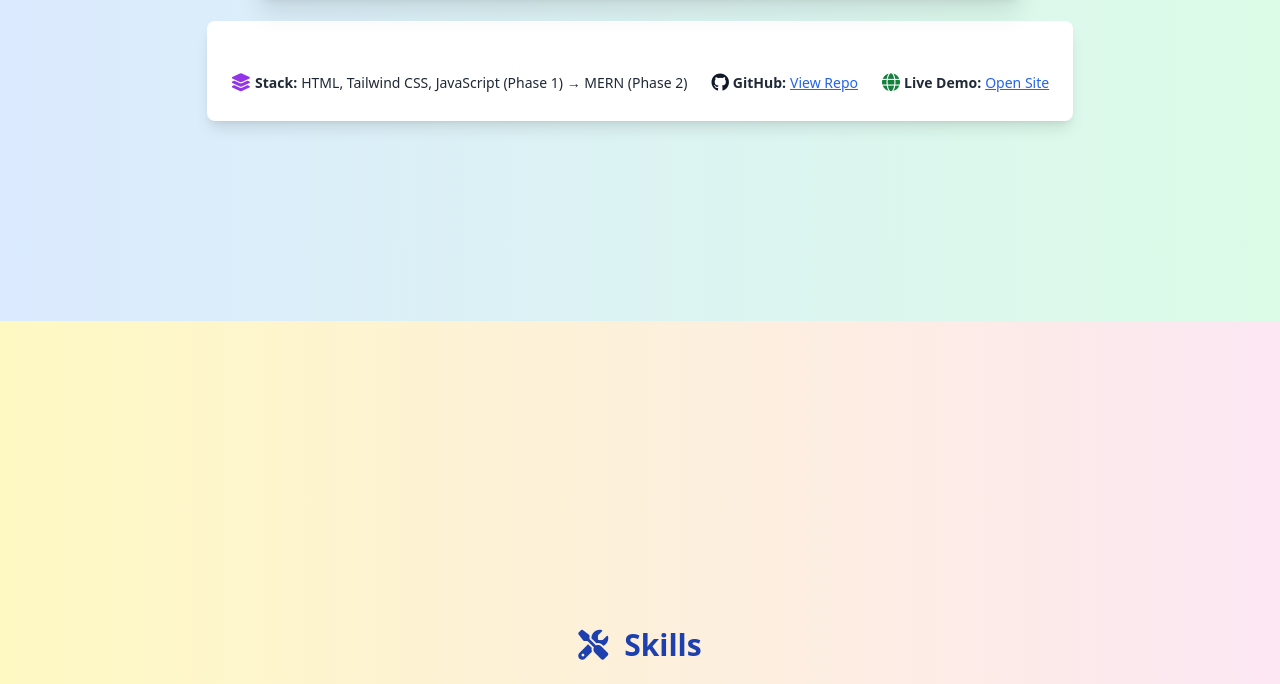
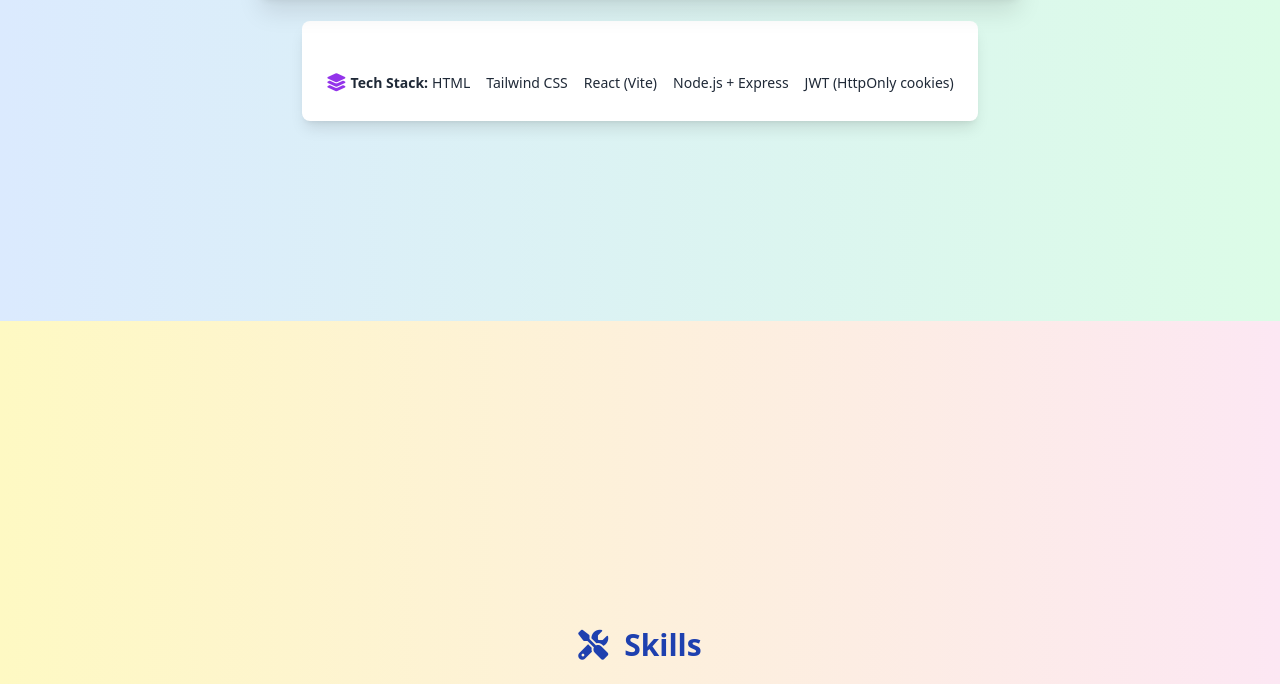
Before and after one commit to SriFSD/Portfolio, a plain HTML site: page index.html in a window 1280 px wide. Shown: the part 1279-1963 px from the top of the page. Drawn offline with nearby package versions, Linux system fonts and the light colour scheme.

Commit message:
Add files via upload

```diff
--- a/index.html
+++ b/index.html
@@ -133,30 +133,20 @@
       <i class="fas fa-layer-group text-purple-600 text-lg">
       </i>
       <strong class="font-semibold">
-       Stack:
+        Tech Stack:
       </strong>
-      HTML, Tailwind CSS, JavaScript (Phase 1) → MERN (Phase 2)
+      <ul class="flex space-x-4 text-sm font-medium list-none">
+
+        <li>HTML</li>
+        <li>Tailwind CSS</li>
+        <li>React (Vite)</li>
+        <li>Node.js + Express</li>
+        <li>JWT (HttpOnly cookies)</li>
+
+      </ul>
      </div>
-     <div class="flex items-center gap-1">
-      <i class="fab fa-github text-gray-900 text-lg">
-      </i>
-      <strong class="font-semibold">
-       GitHub:
-      </strong>
-      <a class="text-blue-600 underline hover:text-blue-800" href="https://github.com/lax-dev-example/inventory-app">
-       View Repo
-      </a>
-     </div>
-     <div class="flex items-center gap-1">
-      <i class="fas fa-globe text-green-700 text-lg">
-      </i>
-      <strong class="font-semibold">
-       Live Demo:
-      </strong>
-      <a class="text-blue-600 underline hover:text-blue-800" href="https://netlify.digiapp.com">
-       Open Site
-      </a>
-     </div>
+
+
     </div>
    </div>
   </section>
@@ -211,18 +201,9 @@
     <li>
      <i class="fas fa-graduation-cap text-indigo-600 mr-2 text-sm">
      </i>
-     B.Sc. (Computer Science), ABC Institute – 72%
+     B.sc(PCM), Jai Narayan Vyas University.
     </li>
-    <li>
-     <i class="fas fa-graduation-cap text-indigo-600 mr-2 text-sm">
-     </i>
-     Intermediate (MPC), XYZ Junior College – 75%
-    </li>
-    <li>
-     <i class="fas fa-graduation-cap text-indigo-600 mr-2 text-sm">
-     </i>
-     10th Standard (SSC), DEF High School – 85%
-    </li>
+
    </ul>
   </section>
   <!-- Strengths -->
@@ -307,7 +288,7 @@
      <strong class="font-semibold">
       Phone:
      </strong>
-     9876543210
+     7976533737
     </div>
     <div class="flex items-start gap-2">
      <i class="fab fa-linkedin text-blue-700 mt-1">
@@ -315,7 +296,7 @@
      <strong class="font-semibold">
       LinkedIn:
      </strong>
-     linkedin.com/in/laxmi-godara
+     www.linkedin.com/in/laxmi-godara-b1b0b6241
     </div>
     <div class="flex items-start gap-2">
      <i class="fab fa-github text-gray-900 mt-1">
```
